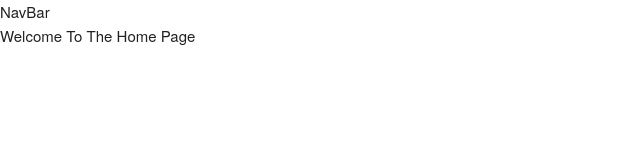
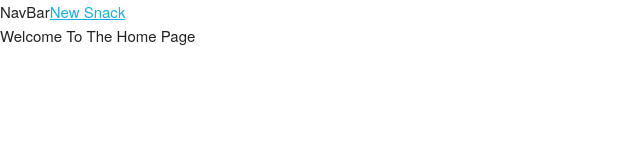
Before and after one commit to joinpursuit/8-3-snack-a-log, a React (Create React App) app in the folder front-end/: page / in a window 1280 px wide. Shown: the top 160 px of the page, without its empty margins (0-640 px from the left). Built offline with nearby package versions, Linux system fonts and the light colour scheme; no server answers.

Commit message:
resolved conflict

```diff
--- a/front-end/package.json
+++ b/front-end/package.json
@@ -9,6 +9,7 @@
     "axios": "^0.25.0",
     "cypress": "^9.3.1",
     "react": "^17.0.2",
+    "react-bootstrap": "^2.5.0",
     "react-dom": "^17.0.2",
     "react-router-dom": "^6.3.0",
     "react-scripts": "5.0.0",
--- a/front-end/src/Components/NavBar.js
+++ b/front-end/src/Components/NavBar.js
@@ -1,10 +1,14 @@
-import React from 'react'
+import React from "react";
 import { Link } from "react-router-dom";
 
 function NavBar() {
   return (
-    <div>NavBar</div>
-  )
+    <>
+      NavBar
+      <Link to="/"></Link>
+      <Link to="/snacks/new">New Snack</Link>
+    </>
+  );
 }
 
-export default NavBar
+export default NavBar;
--- a/front-end/src/Components/New.js
+++ b/front-end/src/Components/New.js
@@ -1,5 +1,6 @@
 import { useState } from "react";
 import axios from "axios";
+import { useNavigate } from "react-router";
 const API = process.env.REACT_APP_API_URL;
 
 function New() {
--- a/package.json
+++ b/package.json
@@ -19,6 +19,7 @@
   },
   "homepage": "https://github.com/joinpursuit/bookmarks-mono-repo#readme",
   "dependencies": {
+    "bootstrap": "^5.2.0",
     "cors": "^2.8.5",
     "dotenv": "^16.0.1",
     "express": "^4.18.1",
```
Also changed, not shown: 2 other files (tests, documents, lock files or other folders).
